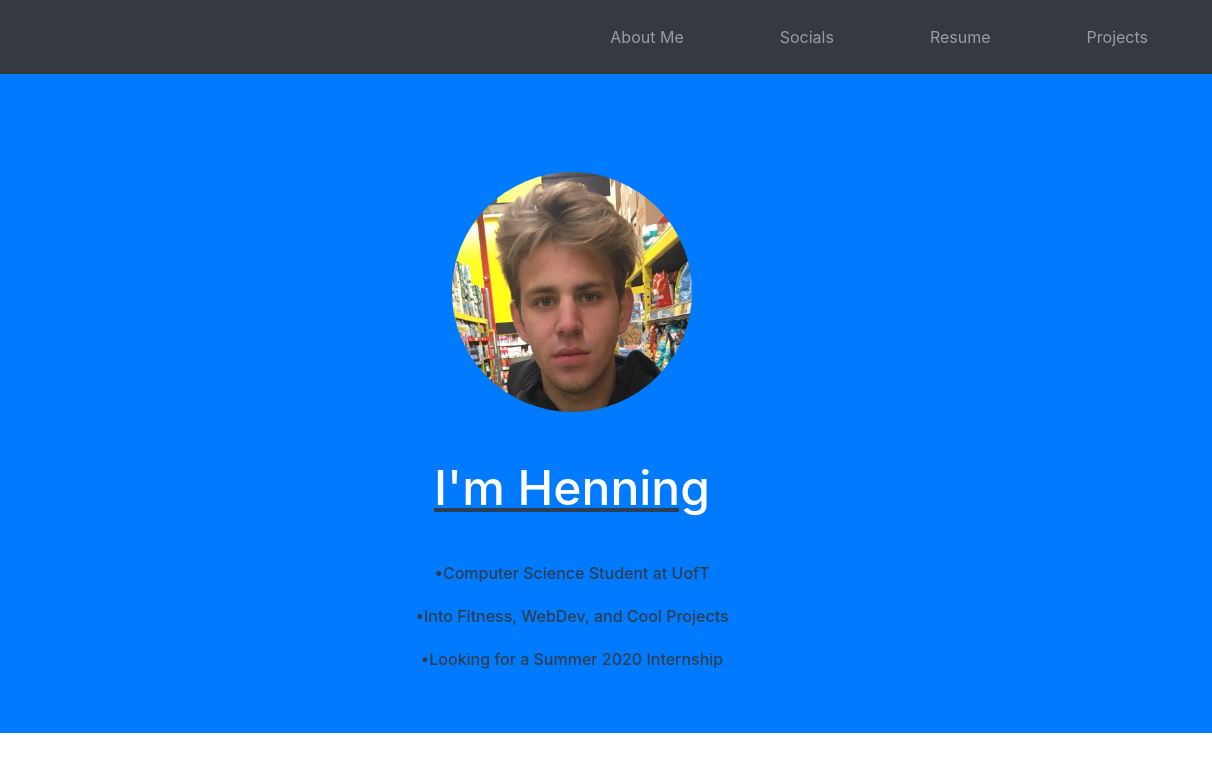
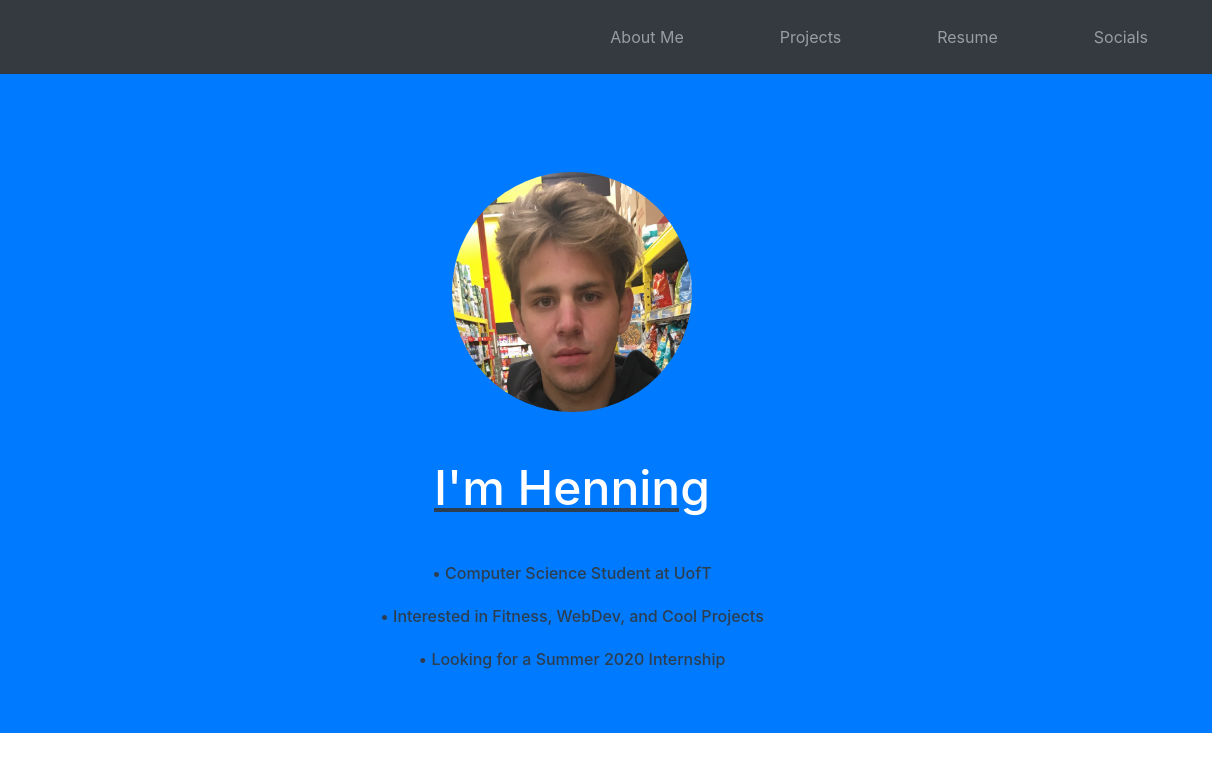
Before and after one commit to Hennmeister/henning.lindig.ca, a website: page index.html in a window 1280 px wide. Shown: the top 762 px of the page, 68-1280 px from the left. Drawn offline with nearby package versions, Linux system fonts and the light colour scheme.

Commit message:
Minor QoL style changes

```diff
--- a/index.html
+++ b/index.html
@@ -36,13 +36,13 @@
                   <a class="nav-link" href="#">About Me<span class="sr-only">(current)</span></a>
                 </li>
                 <li class="nav-item">
-                  <a class="nav-link" href="#socials">Socials</a>
-                </li>
+                  <a class="nav-link" href="#projects">Projects</a>
+                 </li>
                 <li class="nav-item">
                   <a class="nav-link" href="#resume">Resume</a>
                 </li>
                 <li class="nav-item">
-                  <a class="nav-link" href="#projects">Projects</a>
+                  <a class="nav-link" href="#socials">Socials</a>
                 </li>
               </ul>
               </nav>
@@ -52,9 +52,9 @@
         <div class="intro bg-primary text-center">
             <img class="intro-headshot rounded-circle" src="src/assets/good_photo.jpeg">
             <h1 class="intro-heading fade-in">I'm Henning</h1>
-            <h2 class="intro-subheading fade-in"><span>&#8226;</span>Computer Science Student at UofT</h2>
-            <h2 class="intro-subheading fade-in delay-2"><span>&#8226;</span>Into Fitness, WebDev, and Cool Projects</h2>
-            <h2 class="intro-subheading fade-in delay-3"><span>&#8226;</span>Looking for a Summer 2020 Internship</h2>
+            <h2 class="intro-subheading fade-in"><span>&#8226;</span> Computer Science Student at UofT</h2>
+            <h2 class="intro-subheading fade-in delay-2"><span>&#8226;</span> Interested in Fitness, WebDev, and Cool Projects</h2>
+            <h2 class="intro-subheading fade-in delay-3"><span>&#8226;</span> Looking for a Summer 2020 Internship</h2>
 
         </div>
 
```
Also changed, not shown: src/assets/github.png.
